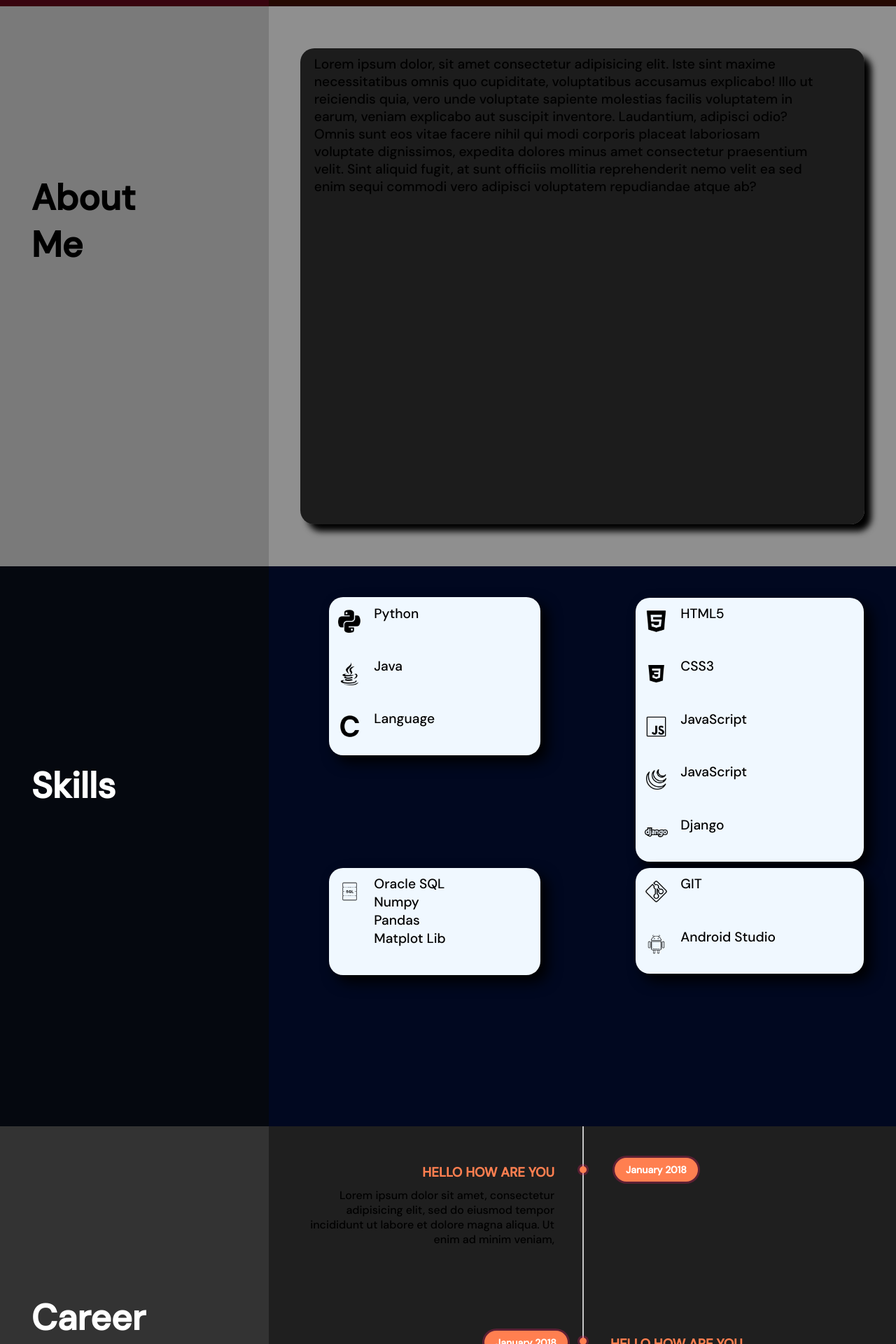
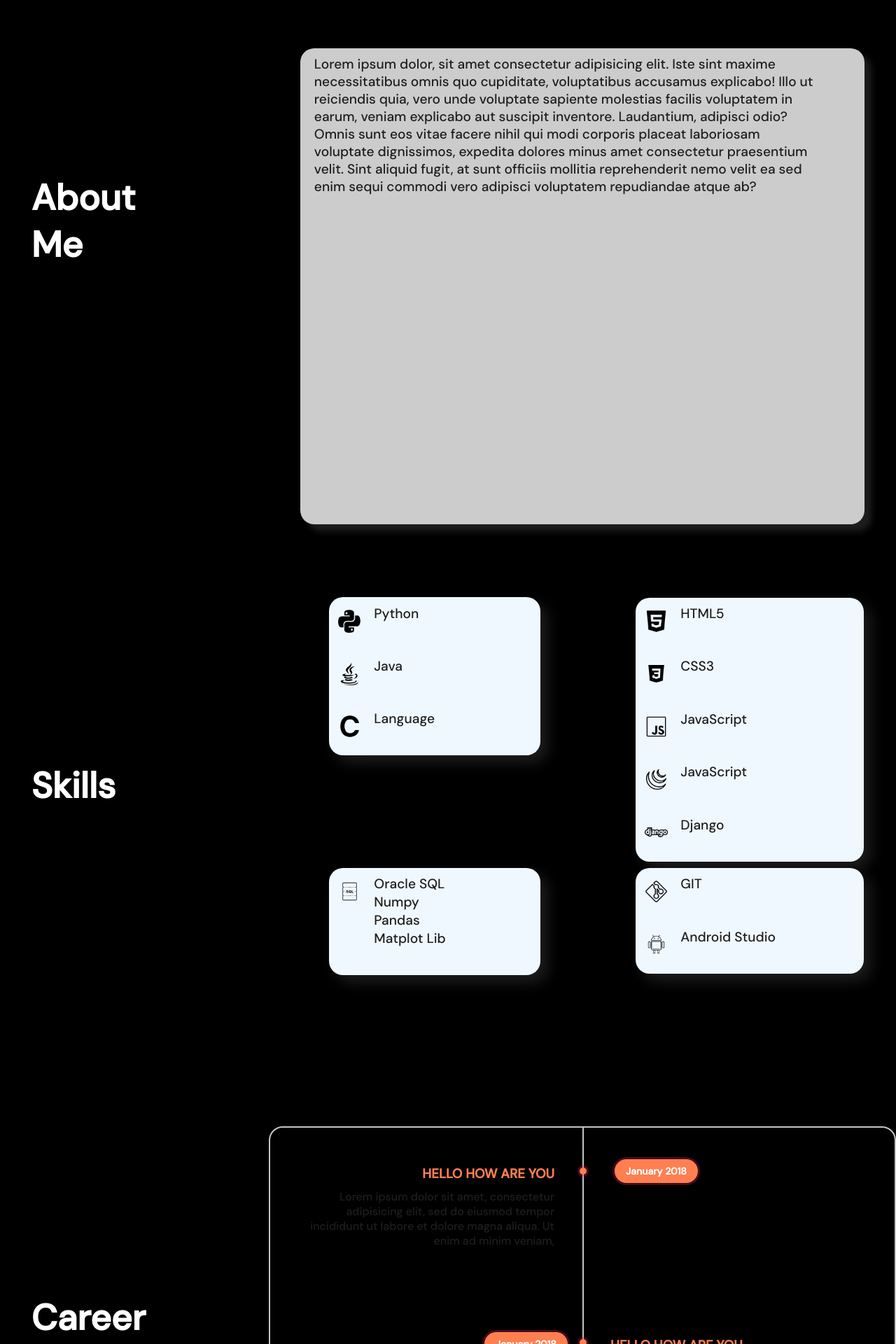
Before and after one commit to john9088/PersonalPortfolio, a Django app: page / in a window 1280 px wide. Shown: the part 1591-3511 px from the top of the page at 70% size. Run offline with Django 3.2, Linux system fonts and the light colour scheme.

Commit message:
Final Design done

```diff
--- a/static/css/style.css
+++ b/static/css/style.css
@@ -7,16 +7,14 @@
 
 body {
     font-family:'DM Sans', sans-serif ;
-    /* background-image: url("https://images.unsplash.com/photo-1472289065668-ce650ac443d2?ixlib=rb-1.2.1&ixid=eyJhcHBfaWQiOjEyMDd9&auto=format&fit=crop&w=750&q=80"); */
-    background-image: url(/static/photo/land_page_img.jpg) ;
+    /* background-image: url(/static/photo/land_page_img.jpg) ; */
+    background-color: #000;
     background-position: center;
     background-size: cover;
     background-repeat: no-repeat;
     background-attachment: fixed;
-    /* background: linear-gradient(90deg,  #38040e 0%,#38040e 30%,#250902 30%,#250902 100%); */
-    /* background: linear-gradient(90deg,  #373f51 0%,#373f51 30%,#1b1b1e 30%,#1b1b1e 100%); */
     width: 100%;
-    color: #000;
+    color: rgb(31, 30, 30);
     height: 100vh;
     justify-content: center;
     align-content: center;
@@ -172,7 +170,6 @@ body {
     display: flex;
     flex-direction: column;
     width: 100%;
-    /* top:8vh; */
     min-height: 100vh;
     height: auto;
     overflow-x: hidden;
@@ -190,7 +187,7 @@ body {
     display: flex;
     margin-bottom:50px;
     box-shadow: 20px 20px 40px;
-    background: #373f51;
+    background: rgb(68, 67, 67);
     opacity: 1;
 	transition: 2s all ease-in-out;
 }
@@ -278,8 +275,10 @@ body {
     display: flex;
     width: 100%;
     min-height: 100vh;
+    margin: 0 auto;
     height: auto;
-    background: linear-gradient(90deg,  #38040e 0%,#38040e 30%,#250902 30%,#250902 100%);
+    /* background: #fff; */
+    /* background: linear-gradient(90deg,  #38040e 0%,#38040e 30%,#250902 30%,#250902 100%); */
     overflow-x: hidden;
     overflow-y: visible;
 }
@@ -289,13 +288,7 @@ body {
     width: 100%;
     display: flex;
 }
-/*
-.project-container .project-head{
-    position: relative;
-    width:30%;
-    height: auto;
-    text-align: left;
-} */
+
 
 .project-container .project-section-name{
     position: relative;
@@ -313,13 +306,6 @@ body {
 }
 
 
-/* .project-container .project-head > h1{
-    position: relative;
-    color: #fff;
-    margin: 30vh 3.5vw;
-    font-size: 4vw;
-} */
-
 .project-content{
     position: relative;
     width: 70%;
@@ -334,6 +320,8 @@ body {
 
 .project-content container{
     position: relative;
+    border: solid 2px #c5c5c5;
+    border-radius: 20px;
     height: 100%;
     width: 100%;
 }
@@ -342,6 +330,7 @@ body {
     position: relative;
     width: 100%;
     height: 100%;
+    border-radius: 20px;
     object-fit:cover;
     opacity: 1;
 }
@@ -406,8 +395,9 @@ body {
     position: relative;
     display: flex;
     width: 100%;
-    min-height: 100%;
-    background: linear-gradient(90deg,  #7A7A7A 0%,#7A7A7A 30%,#8F8F8F 30%,#8F8F8F 100%);
+    min-height: 100vh;
+    margin: 0 auto;
+    /* background: linear-gradient(90deg,  #7A7A7A 0%,#7A7A7A 30%,#8F8F8F 30%,#8F8F8F 100%); */
     height: auto;
     overflow-x: hidden;
     overflow-y: visible;
@@ -433,7 +423,7 @@ body {
 .aboutme-head{
     position: relative;
     margin: 30vh 3.5vw;
-    color: #000;
+    color: #fff;
     font-size: 4vw;
 }
 
@@ -449,7 +439,7 @@ body {
     height: 85%;
     margin: 7.5vh auto;
     border-radius: 20px;
-    background-color: rgba(0,0,0,0.8);
+    background-color: rgba(255,255,255,0.8);
     box-shadow: 10px 10px 10px;
 }
 
@@ -470,8 +460,9 @@ body {
     position: relative;
     display: flex;
     width: 100%;
-    min-height: 100%;
-    background: linear-gradient(90deg,  #333333 0%,#333333 30%,#1f1f1f 30%,#1f1f1f 100%);
+    min-height: 100vh;
+    margin: 0 auto;
+    /* background: linear-gradient(90deg,  #333333 0%,#333333 30%,#1f1f1f 30%,#1f1f1f 100%); */
     height: auto;
     overflow-x: hidden;
     overflow-y: visible;
@@ -502,6 +493,8 @@ body {
 
 .career-card{
     position: relative;
+    border: solid 2px  #c5c5c5;
+    border-radius: 20px;
     width:70%;
     height: 100%;
 }
@@ -637,8 +630,9 @@ body {
     display: flex;
     width: 100%;
     min-height: 100vh;
+    margin: 0 auto;
     height: auto;
-    background: linear-gradient(90deg,  #05080F 0%,#05080F 30%,#010820 30%,#010820 100%);
+    /* background: linear-gradient(90deg,  #05080F 0%,#05080F 30%,#010820 30%,#010820 100%); */
     overflow-x: hidden;
     overflow-y: visible;
 }
@@ -722,8 +716,8 @@ body {
     position: relative;
     display: flex;
     width: 100%;
-    min-height: 100%;
-    background: linear-gradient(90deg,  #FF8533 0%,#FF8533 30%,#FFD6BA 30%,#FFD6BA 100%);
+    min-height: 100vh;
+    /* background: linear-gradient(90deg,  #FF8533 0%,#FF8533 30%,#FFD6BA 30%,#FFD6BA 100%); */
     height: auto;
     overflow-x: hidden;
     overflow-y: visible;
--- a/static/css/style_mobile.css
+++ b/static/css/style_mobile.css
@@ -67,15 +67,10 @@
     }
 
     #intro{
-        margin: 0 auto;
-        position: sticky;
         padding: 0;
-        height: fit-content;
         display: flex;
         flex-direction: column;
-        background: rgb(68, 67, 67);
         opacity: 1;
-        transition: 2s all ease-in-out;
     }
 
     .land_img{
@@ -159,7 +154,7 @@
 
     .project-container .project-section-name {
         position: relative;
-        background-color: #38040e;
+        /* background-color: #38040e; */
         width: 100%;
         height: auto;
         text-align: left;
@@ -170,9 +165,9 @@
         font-size: 10vw;
     }
 
-    .project-content{
+    /* .project-content{
         background-color: #250902;
-    }
+    } */
 
     .label-up {
         font-size: 3vh;
@@ -204,7 +199,7 @@
     }
 
     .aboutme-left{
-        background-color: #7A7A7A;
+        /* background-color: #7A7A7A; */
         width: 100%;
         height: auto;
     }
@@ -255,7 +250,7 @@
     .skill-card{
         width:100%;
         padding-top: 20px;
-        background-color: #010820;
+        /* background-color: #010820; */
     }
 
     .skill-card ul li {
@@ -282,14 +277,14 @@
 
     .career-left{
         position: relative;
-        background-color: #05080F;
+        /* background-color: #05080F; */
         width: 100%;
         height: auto;
         text-align: left;
     }
 
     .career-card{
-        background-color: #1f1f1f;
+        /* background-color: #1f1f1f; */
         width:100%;
     }
 
@@ -308,14 +303,14 @@
 
     .contact-left{
         position: relative;
-        background-color: #333333;
+        /* background-color: #333333; */
         width: 100%;
         height: auto;
         text-align: left;
     }
 
     .contact-card{
-        background-color: #1f1f1f;
+        /* background-color: #1f1f1f; */
         width:100%;
         padding: 0;
     }
```
